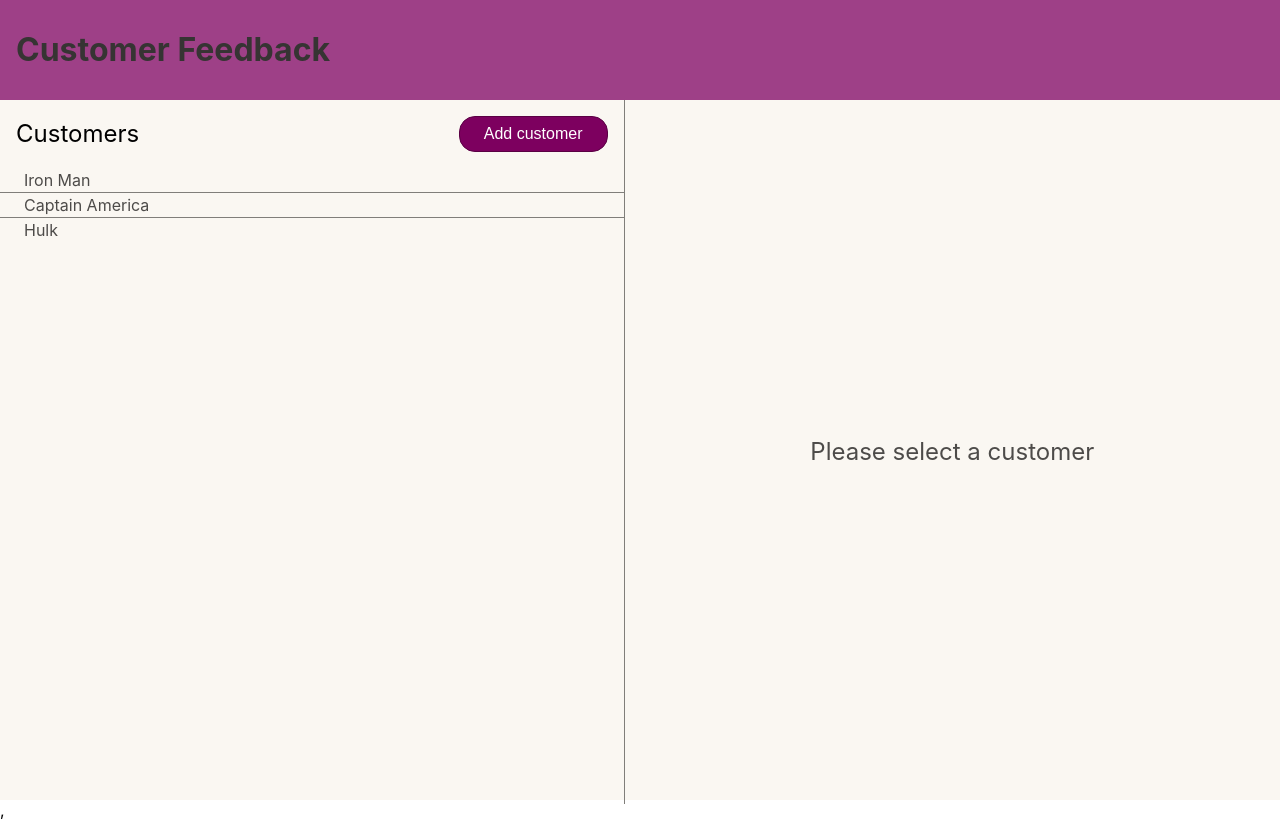
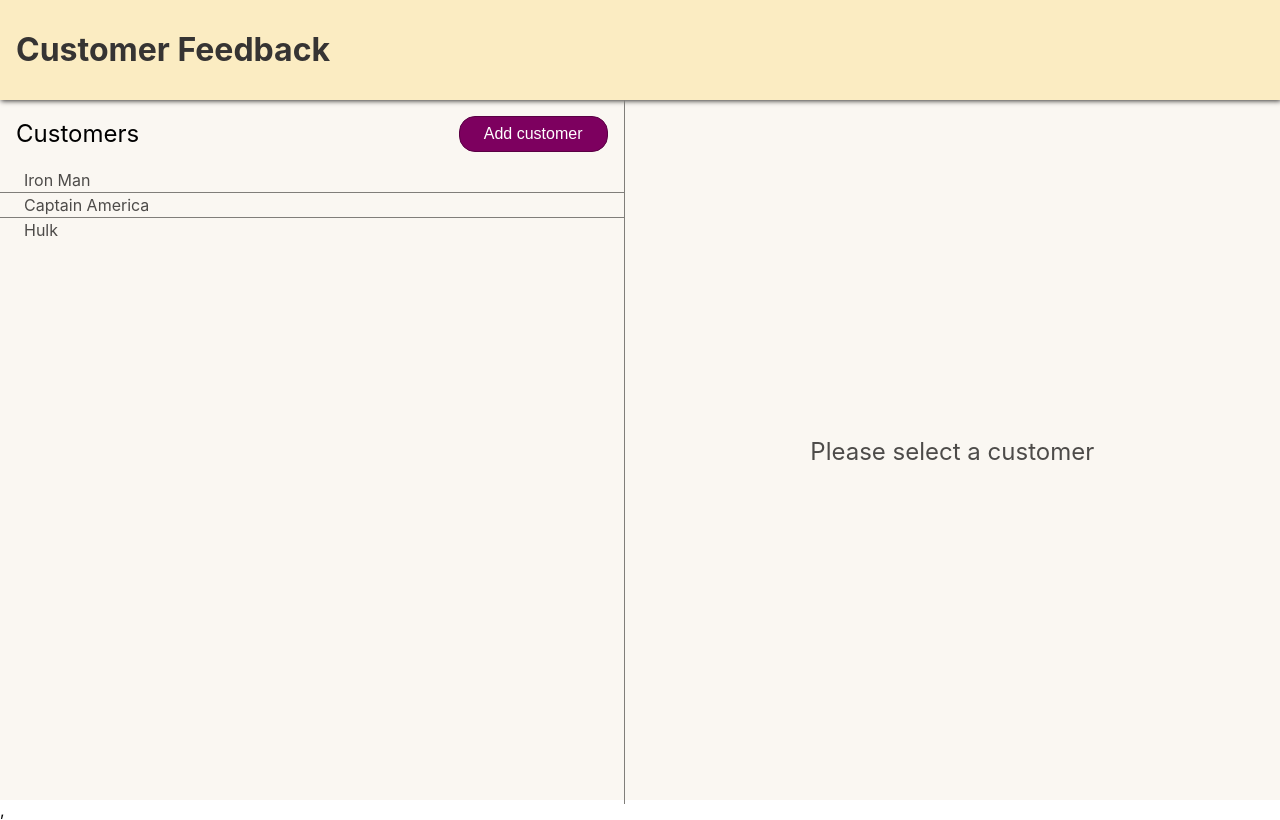
Before and after one commit to ipochinskiy/customer-feedback, a React (Create React App) app: page /customers in a window 1280 px wide. Built offline with nearby package versions, Linux system fonts and the light colour scheme.

Commit message:
beautify the header

```diff
--- a/src/App.scss
+++ b/src/App.scss
@@ -10,8 +10,9 @@
         height: $app-header-height;
         display: flex;
         align-items: center;
-        background-color: $primary1-l1;
+        background-color: $secondary2-l3;
         padding: 0 16px;
+        box-shadow: 1px 1px 5px $neutral3-6;
 
         &__title {
             font-size: 32px;
```
